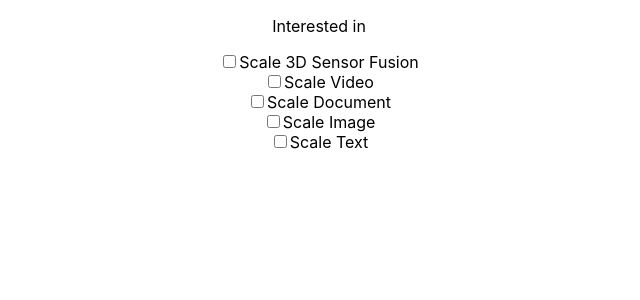
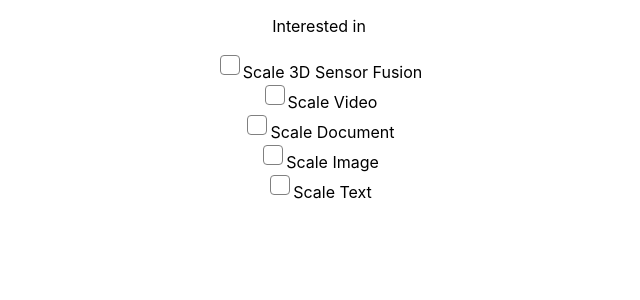
Before and after one commit to JinaZhu/Animation, a React (Create React App) app in the folder checkboxes/checkbox-react/: page / in a window 1280 px wide. Shown: the top 300 px of the page, without its empty margins (321-961 px from the left). Built offline with nearby package versions, Linux system fonts and the light colour scheme.

Commit message:
start styling checkboxes

```diff
--- a/checkboxes/checkbox-react/src/App.js
+++ b/checkboxes/checkbox-react/src/App.js
@@ -3,17 +3,23 @@ import "./App.css";
 import { CheckboxContainer } from "./styled";
 import Checkbox from "./checkbox";
 
+const checkboxes = [
+  { name: "3d", value: "Scale 3D Sensor Fusion" },
+  { name: "video", value: "Scale Video" },
+  { name: "document", value: "Scale Document" },
+  { name: "image", value: "Scale Image" },
+  { name: "text", value: "Scale Text" },
+];
+
 function App() {
+  const displayCheckboxes = checkboxes.map((checkbox, key) => {
+    return <Checkbox key={key} name={checkbox.name} value={checkbox.value} />;
+  });
+
   return (
     <div className="App">
       <p>Interested in</p>
-      <CheckboxContainer>
-        <Checkbox name="3D" value="Scale 3D Sensor Fusion" />
-        <Checkbox name="video" value="Scale Video" />
-        <Checkbox name="document" value="Scale Document" />
-        <Checkbox name="image" value="Scale Image" />
-        <Checkbox name="text" value="Scale Text" />
-      </CheckboxContainer>
+      <CheckboxContainer>{displayCheckboxes}</CheckboxContainer>
     </div>
   );
 }
--- a/checkboxes/checkbox-react/src/checkbox.js
+++ b/checkboxes/checkbox-react/src/checkbox.js
@@ -1,10 +1,11 @@
 import React from "react";
+import { CheckboxStyle } from "./styled";
 
 const Checkbox = ({ name, value }) => {
   return (
     <span>
-      <input type="checkbox" name={name} value={value} />
-      <label for={name}>{value}</label>
+      <CheckboxStyle type="checkbox" name={name} value={value} />
+      <label htmlFor={name}>{value}</label>
     </span>
   );
 };
--- a/checkboxes/checkbox-react/src/styled.js
+++ b/checkboxes/checkbox-react/src/styled.js
@@ -6,3 +6,17 @@ export const CheckboxContainer = styled.div`
   padding: 0;
   margin: 0;
 `;
+
+export const CheckboxStyle = styled.input`
+  height: 20px;
+  width: 20px;
+  -webkit-appearance: none;
+  -moz-appearance: none;
+  -o-appearance: none;
+  appearance: none;
+  border: 1px solid gray;
+  border-radius: 4px;
+  outline: none;
+  transition-duration: 0.3s;
+  cursor: pointer;
+`;
```
